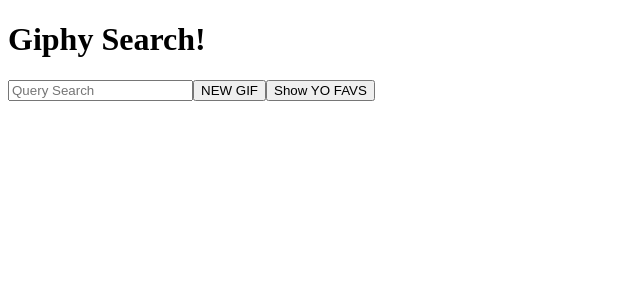
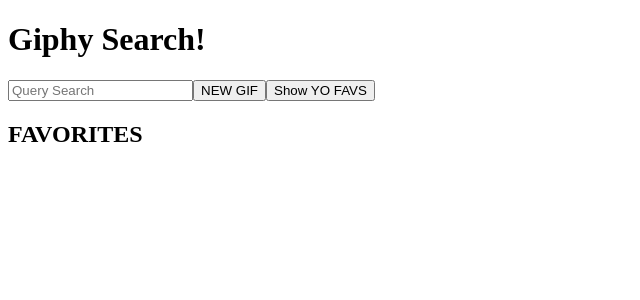
Before and after one commit to kitkogan/giphy-group-project, a React (Create React App) app: page / in a window 1280 px wide. Shown: the top 300 px of the page, without its empty margins (0-640 px from the left). Built offline with nearby package versions, Linux system fonts and the light colour scheme.

Commit message:
delete buttons works

```diff
--- a/src/components/App/App.js
+++ b/src/components/App/App.js
@@ -54,7 +54,7 @@
 
         {this.props.reduxState.searchReducer.data &&
         <div>{this.props.reduxState.searchReducer.data.map(gif=><li key={gif.id}><img alt={gif.url} src={gif.images.original.url} height='100px' /><button className='favoriteButton' name={gif.images.original.url} onClick={this.favoriteButton}>Add to Favs</button></li> )}</div>}
-
+        <h2> FAVORITES </h2>
         {this.props.reduxState.favoriteReducer &&
         <div>{this.props.reduxState.favoriteReducer.map(gif=><li key={gif.id}><img alt={gif.url} src={gif.url} height='100px' />
         <button className='deleteFavoriteButton' type="submit" name={gif.id} onClick={this.deleteFavoriteButton}>Delete from Favz</button></li> )}</div>}
--- a/src/index.js
+++ b/src/index.js
@@ -59,7 +59,7 @@
   const favoriteResponse = yield Axios.delete(`/api/favorite/${action.payload}`)
   console.log('in the GET getFavorite', favoriteResponse);
   yield put({
-    type: 'SHOW_FAVORITES',
+    type: 'SHOW_FAVORITE',
 
   })
 }
```
